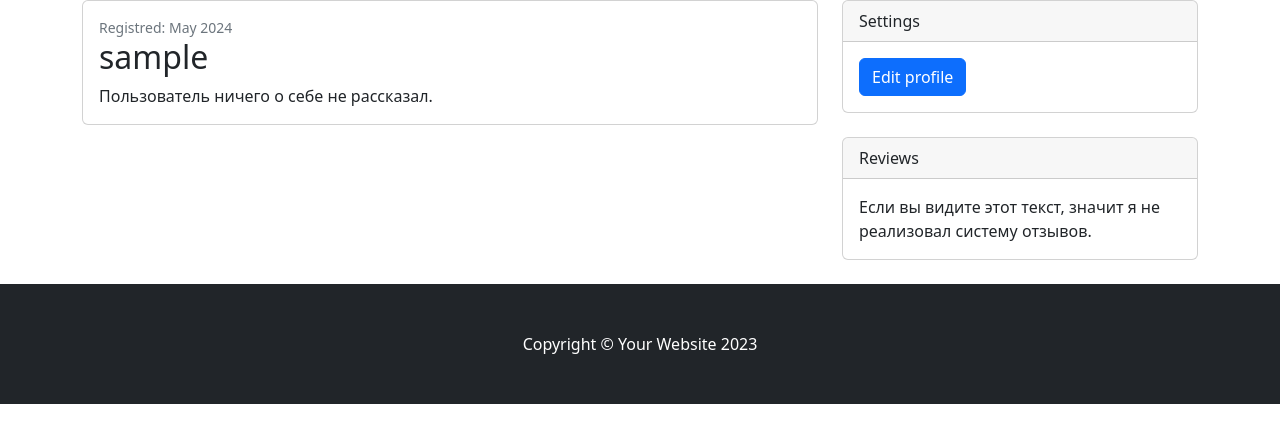
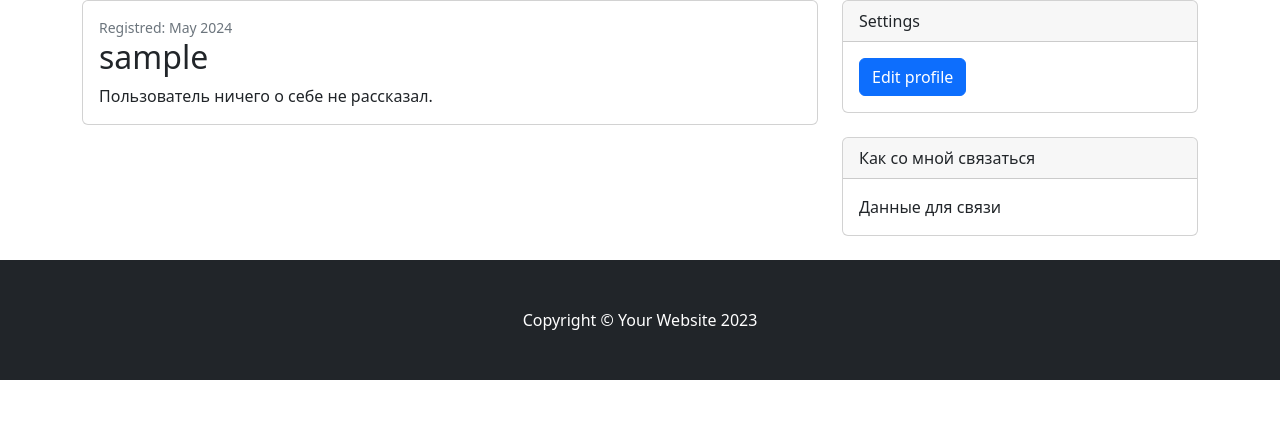
Before and after one commit to sitdoff/Cabinets, a Django app: page /profile/ in a window 1280 px wide. Shown: the part 56-499 px from the top of the page. Run offline with Django 5.2, Linux system fonts and the light colour scheme; the visitor is signed in with stand-in values (Sample User, id 1); data comes from the database, SQL or seed files in the repository; data that the repository does not hold is empty; some libraries are stand-ins or nearby versions.

Commit message:
update templates

```diff
--- a/freelance/templates/base.html
+++ b/freelance/templates/base.html
@@ -51,10 +51,10 @@
                             <ul class="dropdown-menu" aria-labelledby="navbarDropdown">
                                 {% if user.is_authenticated %}
                                     <li>
-                                        <a class="dropdown-item" href="">Кабинет заказчика</a>
+                                        <a class="dropdown-item" href="{% url 'customer_office' %}">Кабинет заказчика</a>
                                     </li>
                                     <li>
-                                        <a class="dropdown-item" href="">Кабинет продавца</a>
+                                        <a class="dropdown-item" href="">Кабинет исполнителя</a>
                                     </li>
                                     <li>
                                         <hr class="dropdown-divider" />
--- a/freelance/templates/index.html
+++ b/freelance/templates/index.html
@@ -35,7 +35,7 @@
                             <div class="card-footer p-4 pt-0 border-top-0 bg-transparent">
                                 <div class="text-center">
                                     <a class="btn btn-outline-dark mt-auto"
-                                       href="{% url 'contract_detail' contract.pk %}">Подробности</a>
+                                       href="{{ contract.get_absolute_url }}">Подробности</a>
                                 </div>
                             </div>
                         </div>
--- a/freelance/templates/profile/profile.html
+++ b/freelance/templates/profile/profile.html
@@ -108,8 +108,8 @@
                 {% endwith %}
                 <!-- Side widget-->
                 <div class="card mb-4">
-                    <div class="card-header">Reviews</div>
-                    <div class="card-body">Если вы видите этот текст, значит я не реализовал систему отзывов.</div>
+                    <div class="card-header">Как со мной связаться</div>
+                    <div class="card-body">Данные для связи</div>
                 </div>
             </div>
         </div>
```
